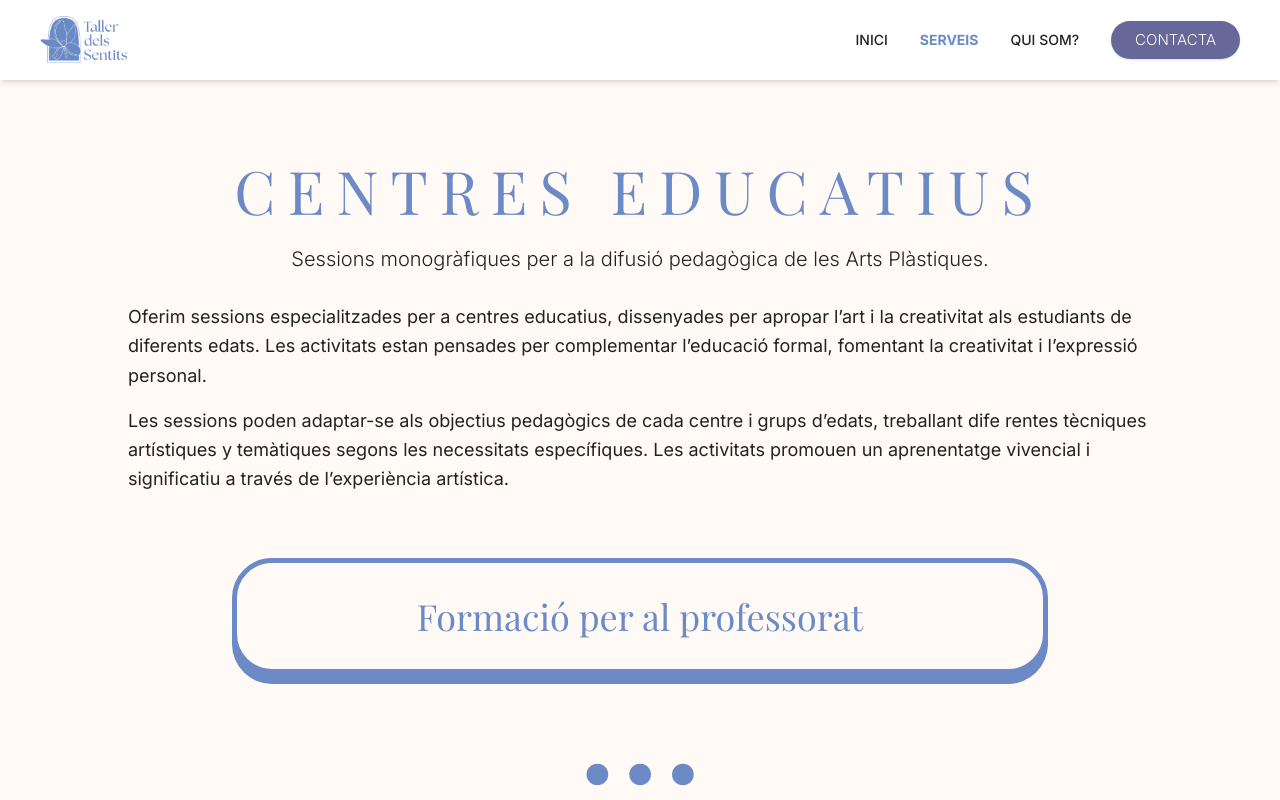
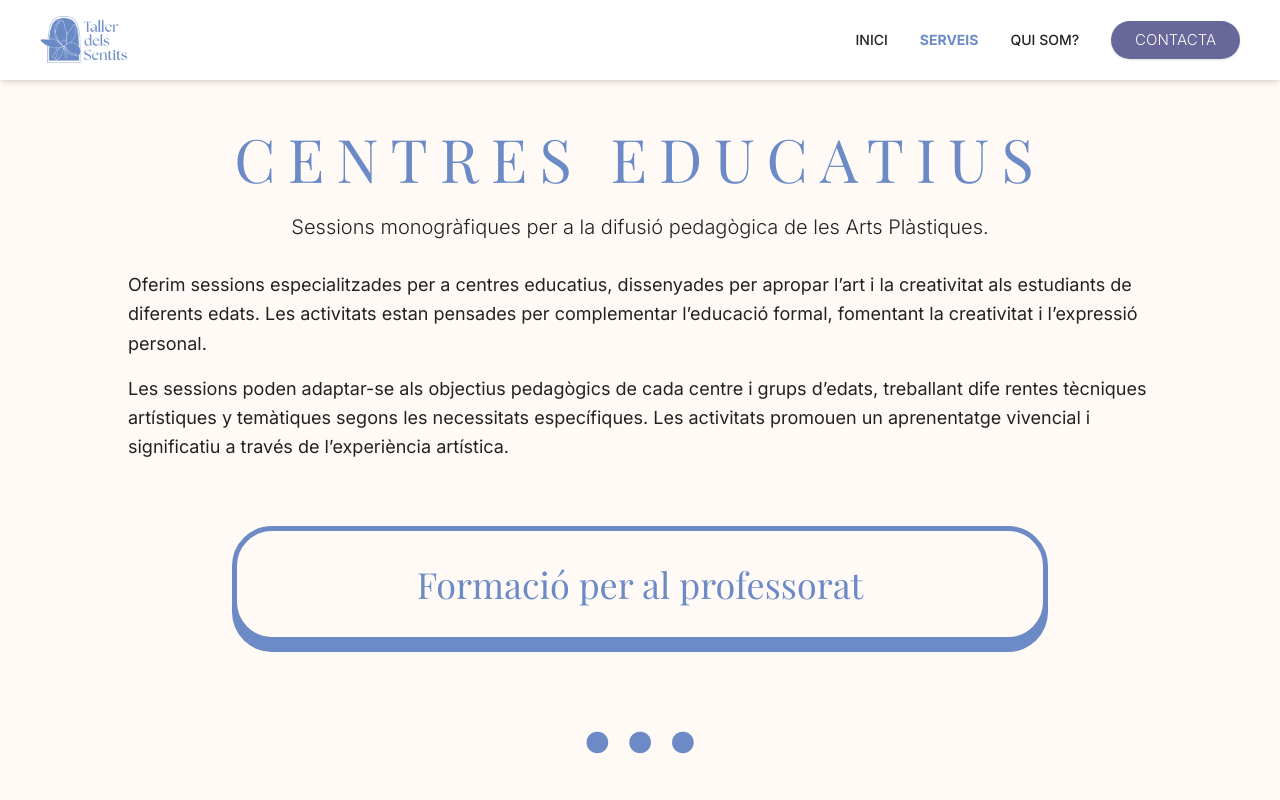
Before and after one commit to m-s-torne/taller-dels-sentits, a Next.js app: page /centres in a window 1280 px wide. Shown: the top 800 px of the page. Built offline with nearby package versions, Linux system fonts and the light colour scheme.

Commit message:
fix: fix top margins and paddings on service pages

```diff
--- a/app/(serveis)/artperdins/page.tsx
+++ b/app/(serveis)/artperdins/page.tsx
@@ -19,7 +19,7 @@ export default function Artperdins() {
     const service = servicesData.find(s => s.id === 'artperdins')!;
 
     return (
-        <main className={`${service.bgColor} py-20 px-4 sm:px-6 md:px-10 mt-20 min-h-screen`}>
+        <main className={`${service.bgColor} md:py-14 py-10 px-4 sm:px-6 md:px-10 mt-18 min-h-screen`}>
             <div className="max-w-5xl mx-auto">
                 <HeroSection service={service}/>
 
--- a/app/(serveis)/artterapia/page.tsx
+++ b/app/(serveis)/artterapia/page.tsx
@@ -21,7 +21,7 @@ export default function Artterapia() {
     const service = servicesData[0]; // artterapia
 
     return (
-        <main className={`${service.bgColor} py-20 px-4 sm:px-6 md:px-10 mt-20 min-h-screen`}>
+        <main className={`${service.bgColor} md:py-14 py-10 px-4 sm:px-6 md:px-10 mt-18 min-h-screen`}>
             <div className="max-w-5xl mx-auto">
                 <HeroSection service={service} />
 
--- a/app/(serveis)/centres/page.tsx
+++ b/app/(serveis)/centres/page.tsx
@@ -7,7 +7,7 @@ export default function Centres() {
     const service = servicesData.find(s => s.id === 'centres-educatius')!;
 
     return (
-        <main className={`${service.bgColor} py-20 px-4 sm:px-6 md:px-10 mt-20 min-h-screen`}>
+        <main className={`${service.bgColor} md:py-14 py-10 px-4 sm:px-6 md:px-10 mt-18 min-h-screen`}>
             <div className="max-w-5xl mx-auto">
                 <HeroSection service={service} />
 
```
